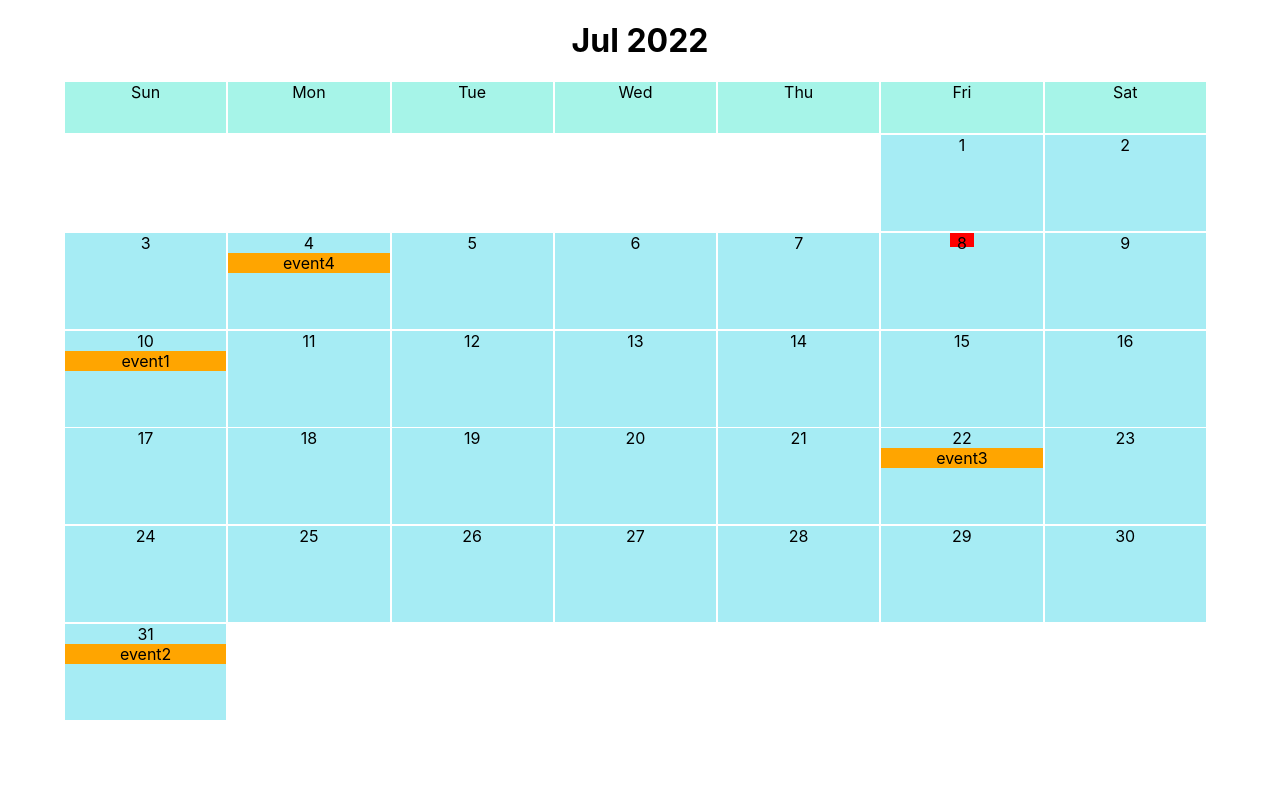
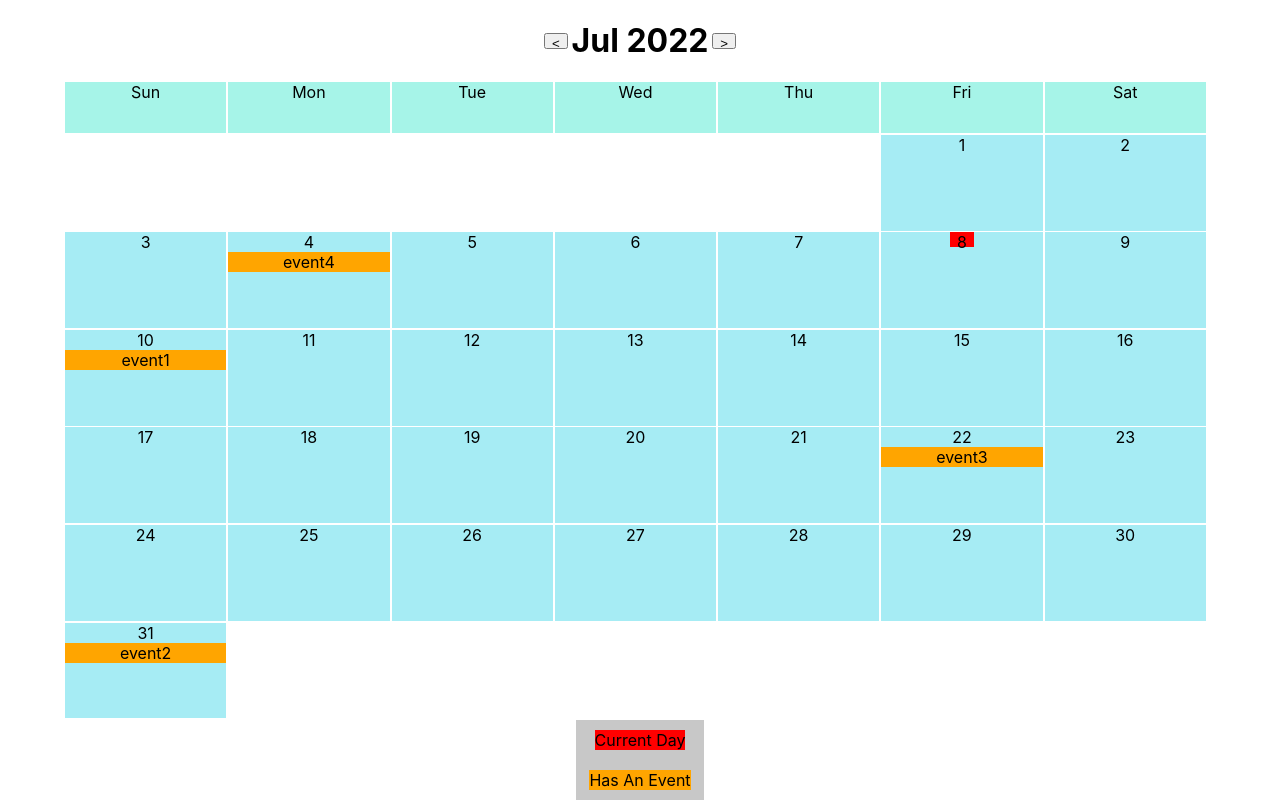
Before and after one commit to dhsiao510/calendar, a React (Create React App) app: page / in a window 1280 px wide. Built offline with nearby package versions, Linux system fonts and the light colour scheme; the HTML template or start-up script is replaced by a standard one.

Commit message:
Moved all logics into Calendar component from App

```diff
--- a/src/App.css
+++ b/src/App.css
@@ -66,3 +66,28 @@
 .event {
   background-color: orange;
 }
+
+.footer {
+  background-color: rgb(200, 200, 200);
+  height: 10%;
+  width: 10%;
+  display: flex;
+  flex-direction: column;
+  justify-content: center;
+  align-items: center;
+}
+
+.sample1 {
+  background-color: red;
+}
+
+.sample2 {
+  background-color: orange;
+}
+
+.header {
+  width: 15%;
+  display:flex;
+  justify-content: space-between;
+  align-items: center;
+}
--- a/src/App.tsx
+++ b/src/App.tsx
@@ -1,5 +1,5 @@
 import React, { useState, useRef, useEffect } from 'react';
-import { format, getDay, startOfMonth, getMonth, isSameMonth } from 'date-fns';
+import { format, getDay, startOfMonth, getMonth, isSameMonth, add, sub } from 'date-fns';
 import './App.css';
 import { Event } from "./types";
 import { mockEvents } from "./data/events";
@@ -7,62 +7,14 @@ import Calendar from './components/Calendar';
 import EventDetail from './components/EventDetails';
 
 function App() {
-  const months: string[] = ['Jan', 'Feb', 'Mar', 'Apr', 'May', 'Jun', 'Jul', 'Aug', 'Sep', 'Oct', 'Nov', 'Dec']
-  const [ selectDay, setSelectDay ]= useState<string>(() => format(new Date(), "MM/dd/yyyy"));
-  const [ selectMonth, setSelectMonth ] = useState(null) as any;
-  const [ selectYear, setSelectYear ] = useState(null) as any;
-  const [ firstOfMonthIdx, setFirstOfMonthIdx] = useState(null) as any;
-  const [ sameMonth, setSameMonth] = useState<boolean>(true);
-  const [ showDetail, setShowDetail] = useState<boolean>(false);
-  const [ selectEvent, setSelectEvent] = useState(null) as any;
-  const allEvents  = useRef(mockEvents);
-  const [ currentMonthEvents, setCurrentMonthEvents ] = useState([]) as any;
-
-
-  useEffect(() => {
-    setFirstOfMonthIdx(getDay(startOfMonth(new Date(selectDay))));
-    const sMonth = months[getMonth(new Date(selectDay))]
-    const sYear = selectDay.split('/')[2];
-    setSelectMonth(sMonth);
-    setSelectYear(sYear);
-
-    const convertEvents = {} as any;
-    allEvents.current.forEach((event) => {
-      const splitted = event.date.split(' ');
-      if(splitted[0] === sMonth && splitted[2] === sYear) {
-        convertEvents[splitted[1]] = {
-          name: event.name,
-          date: event.date,
-          description: event.description,
-          type: event.type
-        }
-      }
-    })
-
-    setCurrentMonthEvents(convertEvents);
-
-    setSameMonth(isSameMonth(new Date(), new Date(selectDay)))
-
-  }, [selectDay, allEvents.current])
-
-  const renderEventDetail = (index: number) => {
-
-    if(currentMonthEvents[index - firstOfMonthIdx + 1]) {
-      setShowDetail(true);
-      setSelectEvent(currentMonthEvents[index - firstOfMonthIdx + 1])
-    } else {
-      setShowDetail(false);
-      setSelectEvent(null);
-    }
-  }
 
   return (
     <div className="App">
-      <button style={{ display: "none"}} onClick={()=> setSelectDay(format(new Date("02/21/2022"), "MM/dd/yyyy"))}>change Month</button>
-      <Calendar selectDay={selectDay} selectMonth={selectMonth} selectYear={selectYear} firstOfMonthIdx={firstOfMonthIdx} sameMonth={sameMonth} currentMonthEvents={currentMonthEvents} renderEventDetail={renderEventDetail} />
-      { showDetail ? <EventDetail selectEvent={selectEvent}/>: <></>}
+      <Calendar allEvents={mockEvents} />
     </div>
   );
 }
 
 export default App;
+
+//      { showDetail ? <EventDetail selectEvent={selectEvent}/>: <></>}
--- a/src/components/Calendar.tsx
+++ b/src/components/Calendar.tsx
@@ -1,13 +1,47 @@
 import React, { useEffect, useState } from "react";
-import { format, lastDayOfMonth } from "date-fns"
+import { format, getDay, startOfMonth, getMonth, isSameMonth, add, sub, lastDayOfMonth } from "date-fns"
 import { Event } from "../types";
 
-const Calendar = ({selectDay, selectMonth, selectYear, firstOfMonthIdx, sameMonth, currentMonthEvents, renderEventDetail}: any) => {
+const Calendar = ({allEvents}: any) => {
     const calGrids = Array(42).fill(null);
-    const weekdays: string[] = ['Sun', 'Mon', 'Tue', 'Wed', 'Thu', 'Fri', 'Sat']
+    const months: string[] = ['Jan', 'Feb', 'Mar', 'Apr', 'May', 'Jun', 'Jul', 'Aug', 'Sep', 'Oct', 'Nov', 'Dec'];
+    const weekdays: string[] = ['Sun', 'Mon', 'Tue', 'Wed', 'Thu', 'Fri', 'Sat'];
+    const [ selectDay, setSelectDay ]= useState(() => format(new Date(), "MM/dd/yyyy")) as any;
+    const [ selectMonth, setSelectMonth ] = useState(null) as any;
+    const [ selectYear, setSelectYear ] = useState(null) as any;
+    const [ firstOfMonthIdx, setFirstOfMonthIdx] = useState(null) as any;
+    const [ sameMonth, setSameMonth] = useState<boolean>(true);
+    const [ showDetail, setShowDetail] = useState<boolean>(false);
+    const [ selectEvent, setSelectEvent] = useState(null) as any;
     const [ monthLength, setMonthLength ] = useState(null) as any;
     const [ today, setToday ] = useState(null) as any;
+    const [ currentMonthEvents, setCurrentMonthEvents ] = useState([]) as any;
 
+    useEffect(() => {
+        setFirstOfMonthIdx(getDay(startOfMonth(new Date(selectDay))));
+        const sMonth = months[getMonth(new Date(selectDay))]
+        const sYear = selectDay.split('/')[2];
+        setSelectMonth(sMonth);
+        setSelectYear(sYear);
+
+        const convertEvents = {} as any;
+        allEvents.forEach((event: any) => {
+          const splitted = event.date.split(' ');
+          if(splitted[0] === sMonth && splitted[2] === sYear) {
+            convertEvents[splitted[1]] = {
+              name: event.name,
+              date: event.date,
+              description: event.description,
+              type: event.type
+            }
+          }
+        })
+
+        setCurrentMonthEvents(convertEvents);
+
+        setSameMonth(isSameMonth(new Date(), new Date(selectDay)))
+
+      }, [selectDay])
 
     useEffect(() => {
         const monthEnd = lastDayOfMonth(new Date(selectDay)).toString();
@@ -27,19 +61,45 @@ const Calendar = ({selectDay, selectMonth, selectYear, firstOfMonthIdx, sameMont
                         <div className={sameMonth && (today + firstOfMonthIdx - 1) === key ? "current": ""}>{key - firstOfMonthIdx + 1}</div>
                         { currentMonthEvents[ key - firstOfMonthIdx + 1] ? <div className="event">{currentMonthEvents[key - firstOfMonthIdx + 1].name}</div>:<></>}
                     </div>)
-
             } else {
                 return <div key={key} className="cal-cel"></div>
             }
         }
     )}
 
+    const renderEventDetail = (index: number) => {
+        if(currentMonthEvents[index - firstOfMonthIdx + 1]) {
+          setShowDetail(true);
+          setSelectEvent(currentMonthEvents[index - firstOfMonthIdx + 1])
+        } else {
+          setShowDetail(false);
+          setSelectEvent(null);
+        }
+      }
+
+      const prevMonth = () => {
+        setSelectDay(format(sub(new Date(selectDay), { months: 1}), "MM/dd/yyyy"))
+      }
+
+      const nextMonth = () => {
+        setSelectDay(format(add(new Date(selectDay), { months: 1}), "MM/dd/yyyy"))
+      }
+
     return (
         <div className="cal-wrapper">
-            <h1>{selectMonth} {selectYear}</h1>
+            <div className="header">
+                <button style={{height: "20%"}} onClick={() => prevMonth()}>{'<'}</button>
+                <h1>{selectMonth} {selectYear}</h1>
+                <button style={{height: "20%"}} onClick={() => nextMonth()}>{'>'}</button>
+            </div>
             <div className="cal-table">
                 {renderHeader(weekdays)}
                 {renderGrid(calGrids)}
+            </div>
+            <div className="footer">
+                <div className="sample1">Current Day</div>
+                <br/>
+                <div className="sample2">Has An Event</div>
             </div>
         </div>
     )
```
